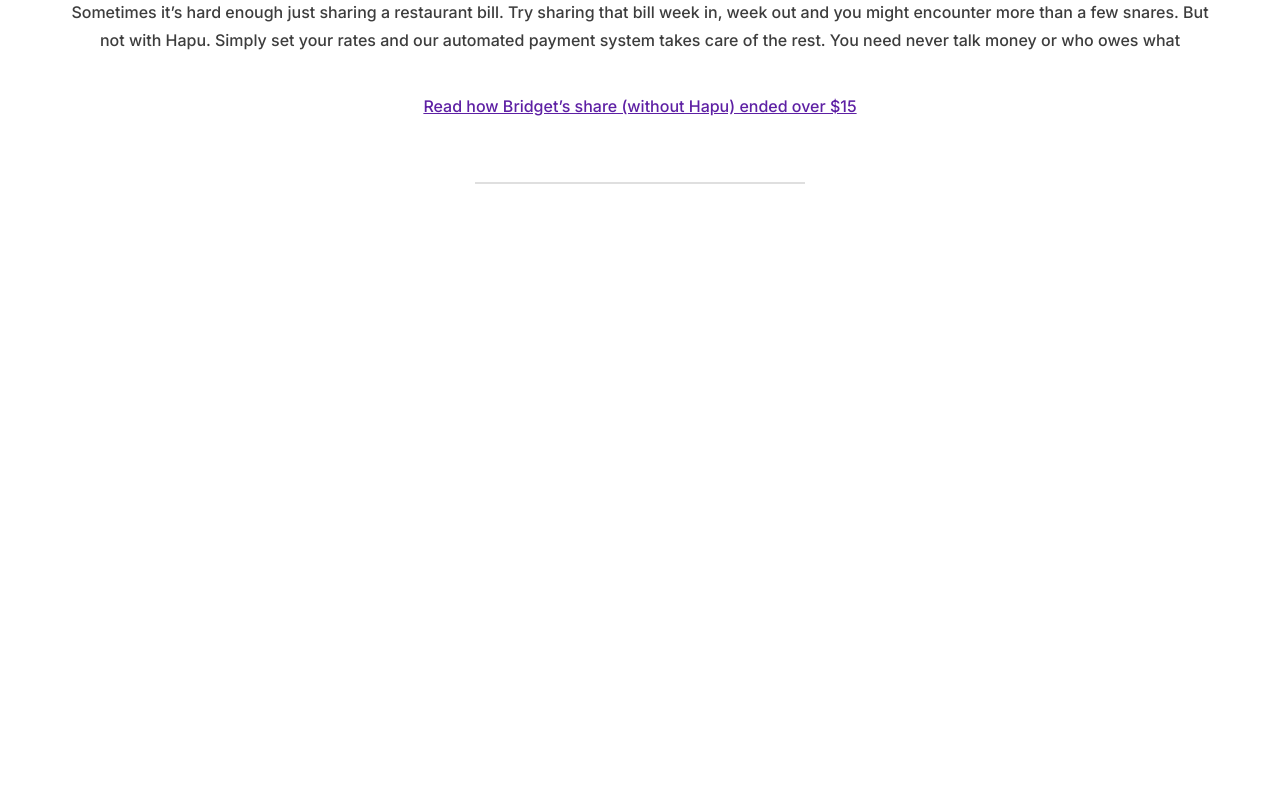
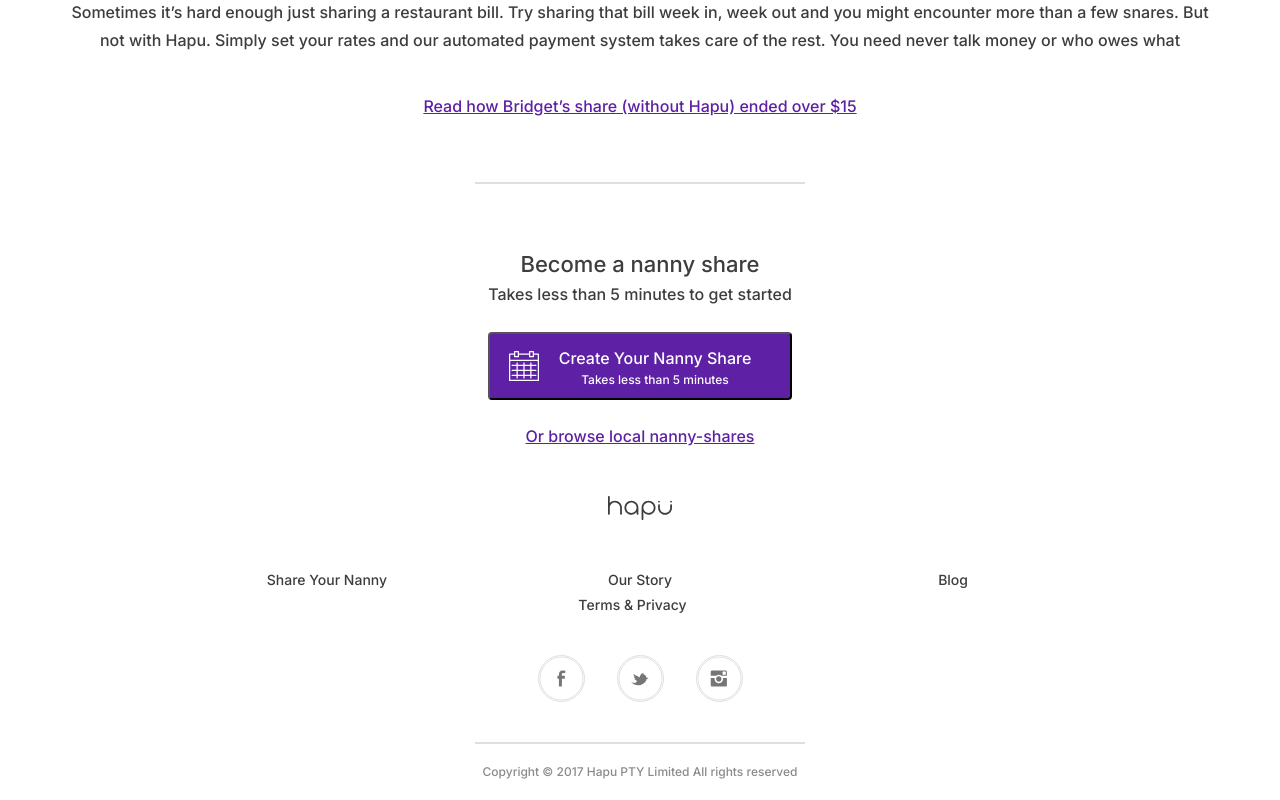
Before and after one commit to Doug-Fernando/Hapu-Clone, a React (Create React App) app: page / in a window 1280 px wide. Shown: the part 1784-2584 px from the top of the page. Before the commit the page ends 1968 px from the top, so only its background shows below. Built offline with nearby package versions, Linux system fonts and the light colour scheme.

Commit message:
adjusted footer with other components

```diff
--- a/src/Pages/Home/index.js
+++ b/src/Pages/Home/index.js
@@ -5,7 +5,7 @@
 import AboutSection from '../../components/AboutSection';
 import RegisterEmailSection from '../../components/RegisterEmailSection';
 import SharedPaymentSection from '../../components/SharedPaymentSection';
-// import FooterSection from '../../components/Footer';
+import FooterSection from '../../components/Footer';
 
 function index() {
   return (
@@ -15,7 +15,7 @@
       <AboutSection />
       <RegisterEmailSection />
       <SharedPaymentSection />
-      { /* <FooterSection /> */}
+      <FooterSection />
     </>
   );
 }
--- a/src/components/Footer/style.js
+++ b/src/components/Footer/style.js
@@ -1,13 +1,11 @@
 import styled from 'styled-components';
 
 export const Container = styled.footer`
-  position: absolute;
   display: flex;
   flex-direction: column;
+  margin: 64px 0 0;
   width: 100%;
   height: 200px;
-  /* background: red; */
-  bottom: -233%;
   align-items: center;
 `;
 
```
